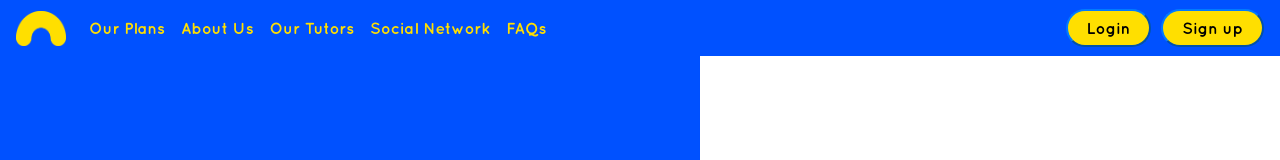
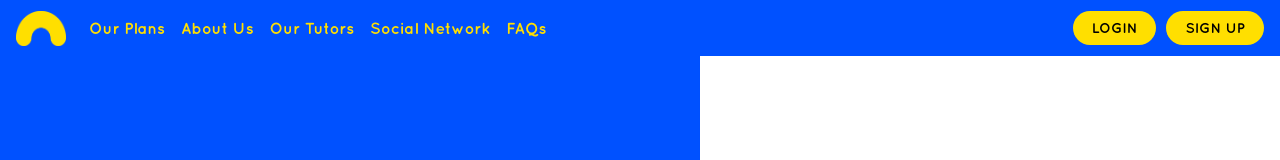
Before and after one commit to briidge-edu/briidge-frontend, a React (Create React App) app: page / in a window 1280 px wide. Shown: the top 160 px of the page. Built offline with nearby package versions, Linux system fonts and the light colour scheme.

Commit message:
added links to authentication pages

```diff
--- a/src/components/NaviBar.tsx
+++ b/src/components/NaviBar.tsx
@@ -1,9 +1,10 @@
 import React from "react";
-import {Navbar, Nav, Form, FormControl, Button} from 'react-bootstrap';
+import {Navbar, Nav, Form, FormControl} from 'react-bootstrap';
 import { makeStyles } from '@material-ui/core/styles';
 import { Link } from 'react-router-dom';
 import 'bootstrap/dist/css/bootstrap.css';
 import logo from "../Shared/BriidgeIconTransparent.png";
+import { Button, ButtonBase } from "@material-ui/core";
 
 const useStyles = makeStyles((theme) => ({
     colorNav: {
@@ -44,8 +45,10 @@ const NaviBar = () => {
                 <Nav.Link className={classes.fontNav} href="#link">FAQs</Nav.Link>
             </Nav>
             <Form>
-                <button type="button" className={`${classes.btn} ${"btn-primary"}`} style={{"marginRight":10}}>Login</button>
-                <button type="button" className={`${classes.btn} ${"btn-primary"}`}>Sign up</button>
+                <Button type="button" className={`${classes.btn} ${"btn-primary"}`} style={{"marginRight":10}}
+                    component={Link} to={"/login"}>Login</Button>
+                <Button type="button" className={`${classes.btn} ${"btn-primary"}`}
+                    component={Link} to={"/signup"}>Sign up</Button>
             </Form>
         </Navbar.Collapse>
         </Navbar>
```
